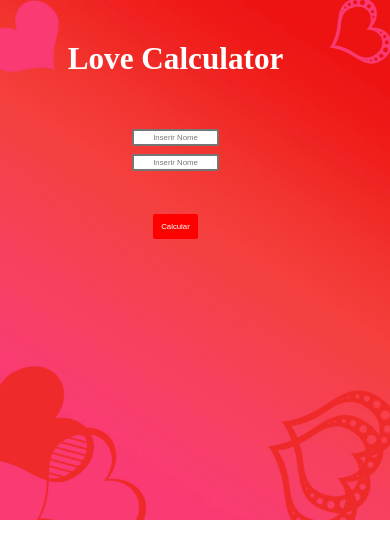
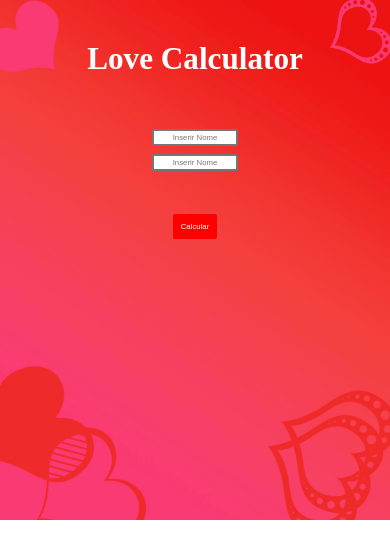
Before and after one commit to AntonioSalazarAntunes/LoveGame, a plain HTML site: page index.html in a window 390 px wide. Drawn offline with Linux system fonts and the light colour scheme; a web font is replaced by a local one.

Commit message:
update responsiveness

```diff
--- a/styles.css
+++ b/styles.css
@@ -27,6 +27,8 @@ body {
     justify-content: center;
     width: 90%;
     padding: 2em;
+    margin-inline: auto;
+    left: 5%;
 
 }
 
```
